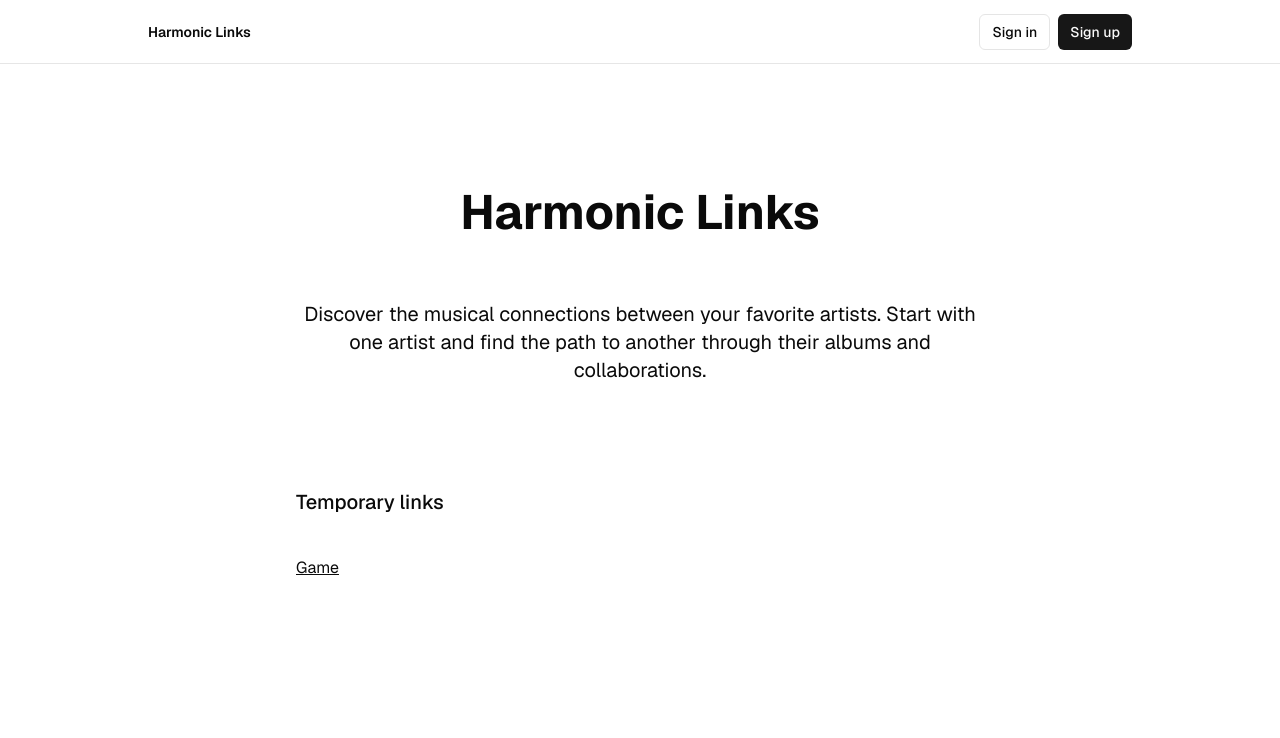
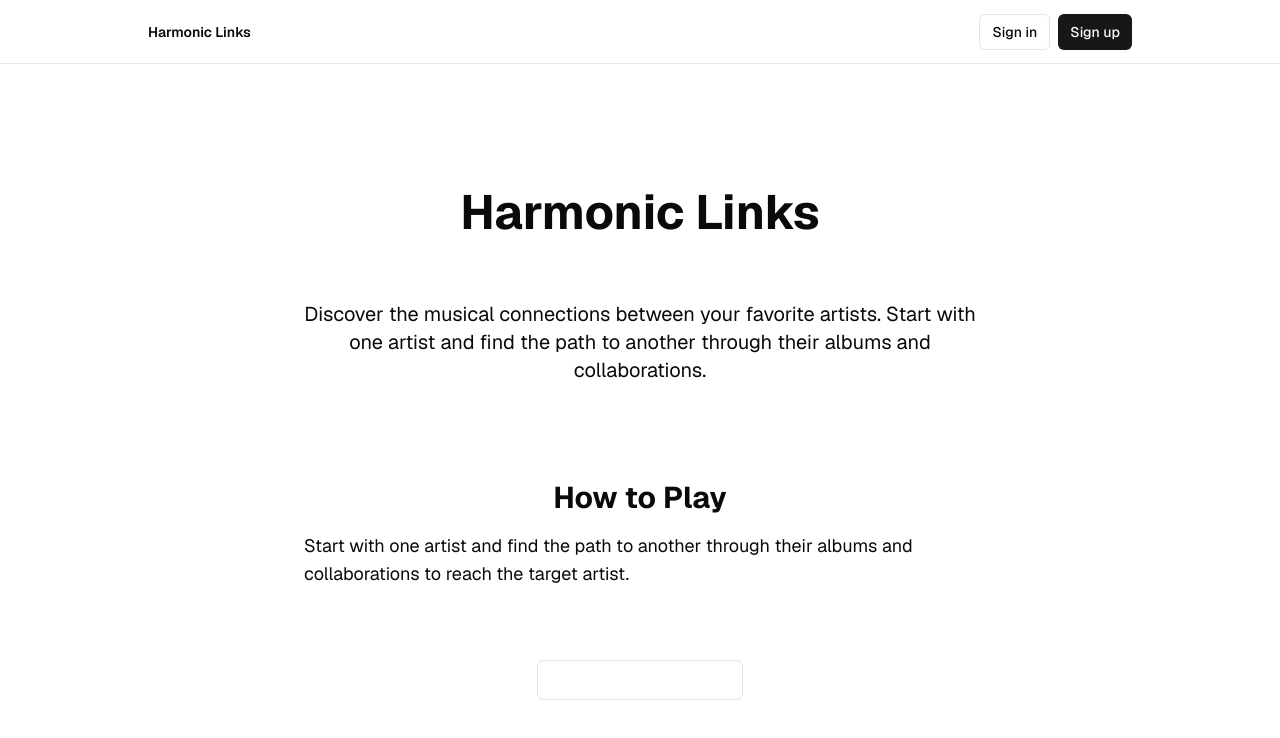
Before and after one commit to adibarra/harmonic-link, a Next.js app: page / in a window 1280 px wide. Shown: the top 738 px of the page. Built offline with nearby package versions, Linux system fonts and the light colour scheme; no server answers.

Commit message:
clean up main page

```diff
--- a/app/page.tsx
+++ b/app/page.tsx
@@ -1,13 +1,29 @@
-import Hero from "@/components/hero";
 import Link from "next/link";
+import { Button } from "@/components/ui/button";
 
 export default async function Home() {
   return (
     <>
-      <Hero />
       <main className="flex-1 flex flex-col gap-6 px-4">
-        <h2 className="font-medium text-xl mb-4">Temporary links</h2>
-        <Link className="underline" href="/game">Game</Link>
+        <div className="flex flex-col gap-16 items-center text-center p-6 mb-12">
+          <h1 className="text-5xl font-bold">Harmonic Links</h1>
+          <p className="text-xl max-w-2xl">
+            Discover the musical connections between your favorite artists. Start with one artist and find the path to another through their albums and collaborations.
+          </p>
+        </div>
+        <div className="flex flex-col gap-4 items-center mb-12">
+          <h2 className="text-3xl font-bold">How to Play</h2>
+          <p className="text-lg max-w-2xl">
+            Start with one artist and find the path to another through their albums and collaborations to reach the target artist.
+          </p>
+        </div>
+        <div className="mx-auto">
+          <Link href="/game">
+            <Button variant="outline" className="py-2 text-lg text-white transition duration-300">
+              Play Daily Challenge
+            </Button>
+          </Link>
+        </div>
       </main>
     </>
   );
--- a/components/hero.tsx
+++ /dev/null
@@ -1,12 +0,0 @@
-import Image from "next/image";
-
-export default function Hero() {
-  return (
-    <div className="flex flex-col gap-16 items-center text-center p-6">
-      <h1 className="text-5xl font-bold">Harmonic Links</h1>
-      <p className="text-xl max-w-2xl">
-        Discover the musical connections between your favorite artists. Start with one artist and find the path to another through their albums and collaborations.
-      </p>
-    </div>
-  );
-}
```
